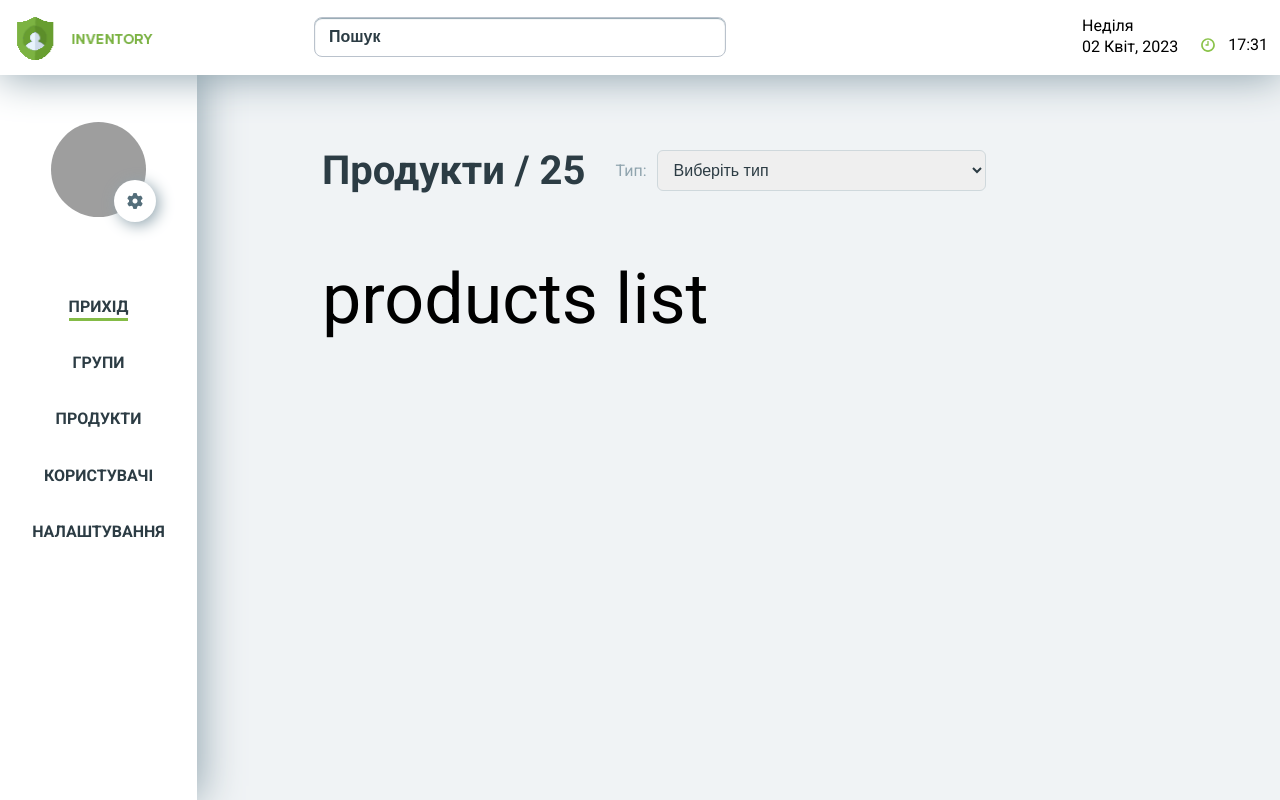
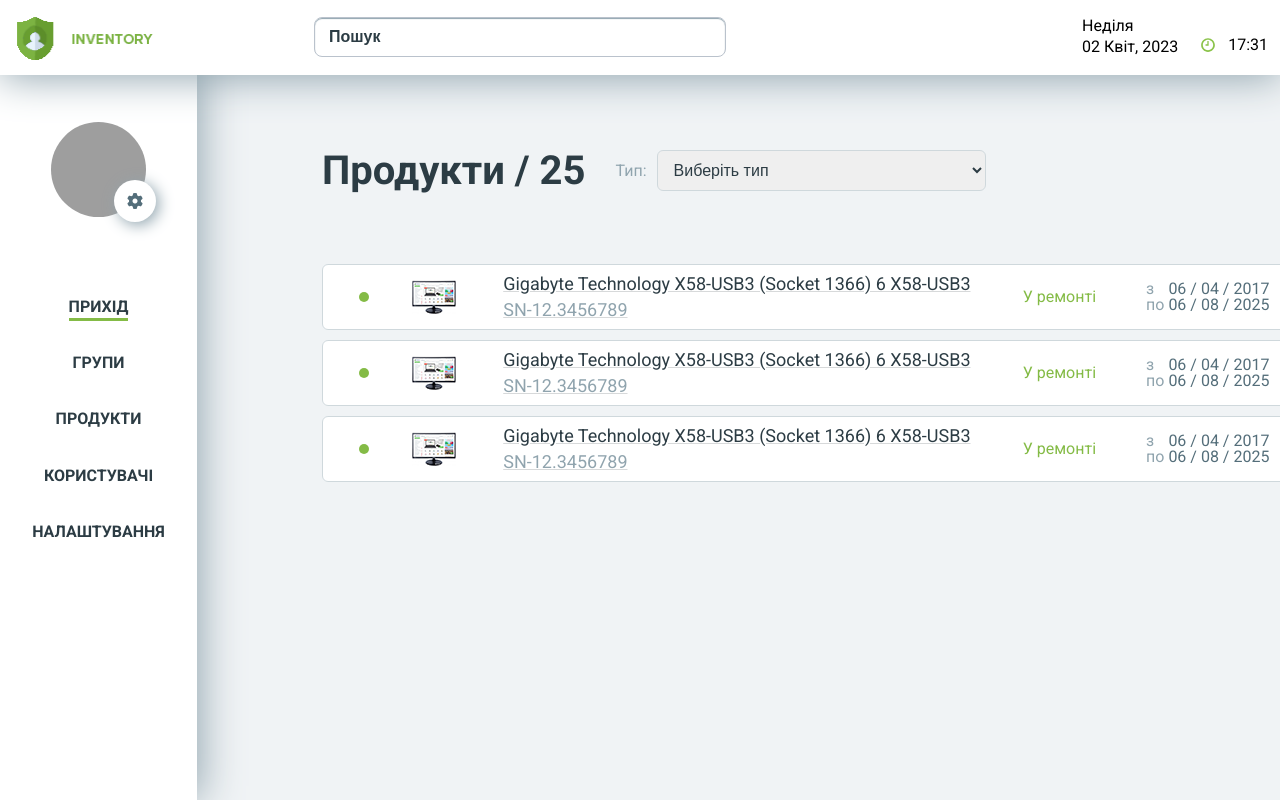
Before and after one commit to zuxel-hlad/products_andorders, a Nuxt app: page / in a window 1280 px wide. Built offline with nearby package versions, Linux system fonts and the light colour scheme; grey boxes are pictures that could not be loaded.

Commit message:
added product item

```diff
--- a/assets/scss/styles.scss
+++ b/assets/scss/styles.scss
@@ -23,10 +23,10 @@ body {
 
 section {
     flex: 1 1 calc(100% - 197px);
-    padding: 150px 125px 75px 125px;
+    padding: 150px 66px 75px 125px;
     min-height: 100vh;
     height: calc(100 * var(--vh-menu) - 12px);
-    overflow-y: auto;
+    overflow: auto;
     font-size: 70px;
 }
 
--- /dev/null
+++ b/components/product-item.vue
@@ -0,0 +1,199 @@
+<template lang="pug">
+.product-item
+    .product-item__available
+    .product-item__img.img-full
+        img(src="../assets/img/moc_product.png" alt="product name")
+    .product-item__descr
+        span.product-item__descr-text.wrap-text Gigabyte Technology X58-USB3 (Socket 1366) 6 X58-USB3
+        span.product-item__descr-text.product-item__descr-text_serial.wrap-text SN-12.3456789
+    .product-item__status
+        span.product-item__status-status У ремонті
+        .product-item__status-dates
+            span з&nbsp;
+                span 06 / 04 / 2017
+            span по&nbsp;
+                span 06 / 08 / 2025
+    span.product-item__state Новий
+    .product-item__prices
+        span.product-item__prices-usd 2500&nbsp;$
+        span.product-item__prices-uah 250 000. 50&nbsp;UAH
+    span.product-item__group-name.wrap-text Дуже дуже довга дліннюча назва групи
+    span.product-item__text.wrap-text Христорождественский Олександр
+    span.product-item__text.wrap-text Дуже дуже довга дліннюча назва приходу
+    .product-item__coming-date
+        span.date-short 06 / 12
+        span.date-full 06 / 12 / 2017
+    button.product-item__delete(type="button")
+        i.fa-regular.fa-trash-can
+</template>
+
+<script lang="ts">
+import { defineComponent } from 'vue';
+
+export default defineComponent({
+    name: 'product-item',
+});
+</script>
+
+<style scoped lang="scss">
+.product-item {
+    width: 100%;
+    display: grid;
+    grid-template-columns:
+        10px 42px 475px 255px 50px
+        123px 380px 263px 374px 115px 16px;
+    grid-template-rows: 1fr;
+    grid-auto-rows: 1fr;
+    justify-content: space-between;
+    justify-items: center;
+    align-items: center;
+    background-color: $white;
+    border: 1px solid $light-gray;
+    border-radius: 6px;
+    padding: 10px 23px 10px 36px;
+
+    &__available {
+        width: 10px;
+        height: 10px;
+        border-radius: 50%;
+        background-color: $main-green-color;
+
+        &_not-available {
+            background-color: $dark;
+        }
+    }
+
+    &__img {
+        width: 44px;
+        height: 34px;
+        display: flex;
+        justify-content: center;
+        align-items: flex-start;
+    }
+
+    &__descr {
+        &-text {
+            font-size: 18px;
+            display: block;
+            color: $dark;
+            text-decoration: underline;
+            text-decoration-color: $text-border-color;
+            margin-bottom: 8px;
+
+            &_serial {
+                color: $product-serial-color;
+                margin-bottom: 0;
+            }
+        }
+    }
+
+    &__status {
+        display: flex;
+        justify-content: flex-start;
+        align-items: center;
+
+        &-status {
+            display: block;
+            font-size: 16px;
+            min-width: 73px;
+            text-align: center;
+            color: $main-green-color;
+            margin-right: 50px;
+        }
+
+        &-dates {
+            display: flex;
+            flex-direction: column;
+
+            span {
+                display: flex;
+                justify-content: space-between;
+                align-items: center;
+                font-size: 16px;
+                color: $product-serial-color;
+
+                span {
+                    color: $product-date-color;
+                }
+            }
+        }
+    }
+
+    &__state {
+        display: block;
+        font-size: 16px;
+        color: $product-date-color;
+        text-transform: uppercase;
+    }
+
+    &__prices {
+        span {
+            display: block;
+        }
+
+        &-usd {
+            font-size: 12px;
+            color: $product-serial-color;
+            margin-bottom: 5px;
+        }
+
+        &-uah {
+            font-size: 16px;
+            color: $dark;
+        }
+    }
+
+    &__group-name {
+        display: block;
+        font-size: 16px;
+        color: $product-date-color;
+        text-decoration: underline;
+        text-decoration-color: $product-serial-color;
+    }
+
+    &__text {
+        display: block;
+        font-size: 16px;
+        color: $product-date-color;
+    }
+
+    &__coming-date {
+        display: flex;
+        justify-content: center;
+        align-items: center;
+        flex-wrap: wrap;
+        span {
+            display: block;
+        }
+
+        .date-short {
+            font-size: 12px;
+            color: $product-serial-color;
+            margin-bottom: 5px;
+        }
+
+        .date-full {
+            font-size: 16px;
+            color: $product-date-color;
+        }
+    }
+
+    &__delete {
+        border: none;
+        background: transparent;
+        display: flex;
+        justify-content: center;
+        align-items: center;
+        font-size: 16px;
+        color: $product-date-color;
+        cursor: pointer;
+        transition: color 0.25s ease;
+
+        @media (any-hover: hover) {
+            &:hover {
+                color: $dark;
+            }
+        }
+    }
+}
+</style>
--- a/components/products-list.vue
+++ b/components/products-list.vue
@@ -1,13 +1,24 @@
 <template lang="pug">
 .products-list
-    h2 products list
+    product-item
+    product-item
+    product-item
 </template>
 
 <script lang="ts">
 import { defineComponent } from 'vue';
+import productItem from '~/components/product-item.vue';
 export default defineComponent({
     name: 'products-list',
+    components: { productItem },
 });
 </script>
 
-<style></style>
+<style scoped lang="scss">
+.products-list {
+    width: 2606px;
+    display: flex;
+    flex-wrap: wrap;
+    gap: 10px;
+}
+</style>
```
